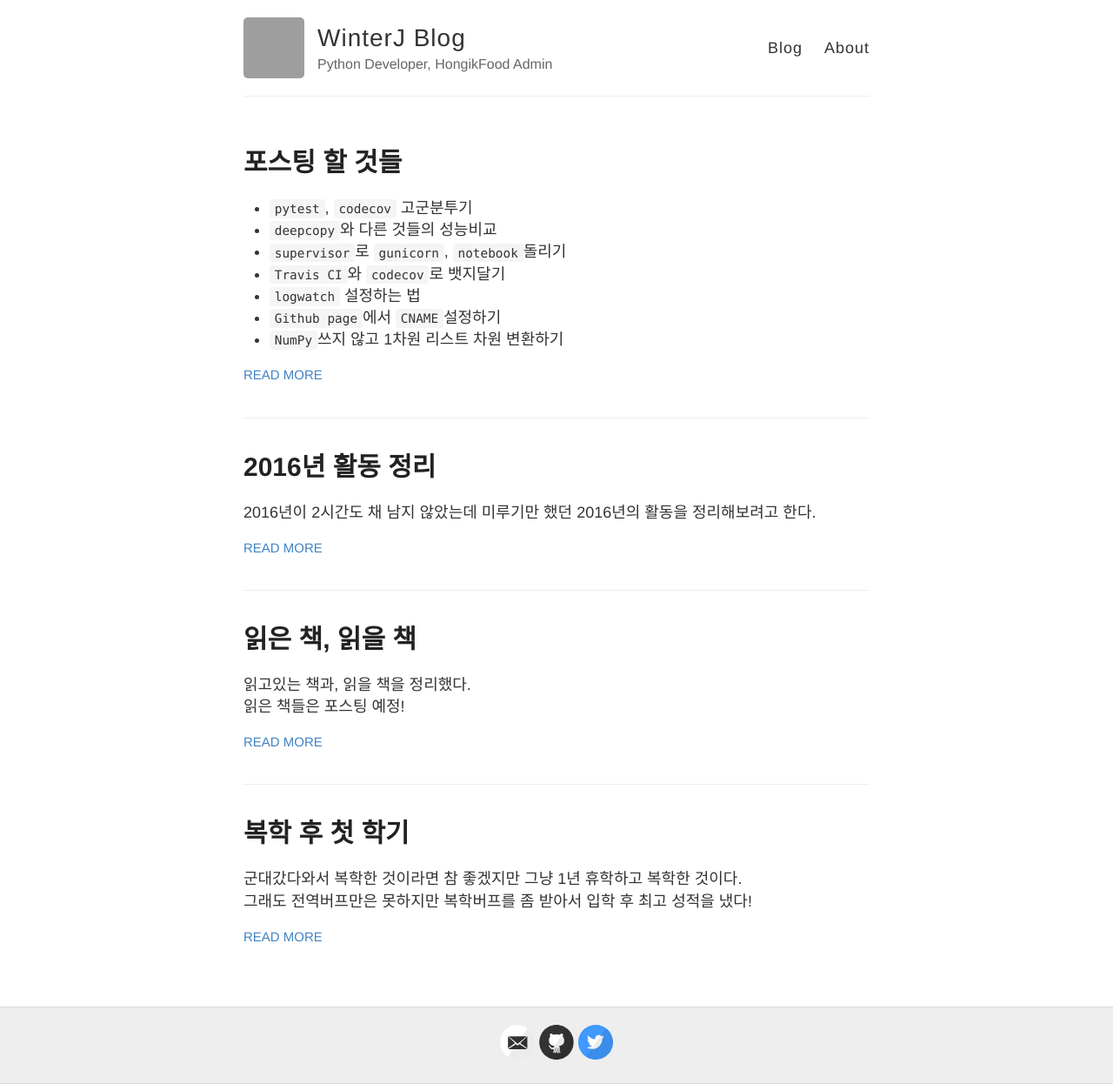
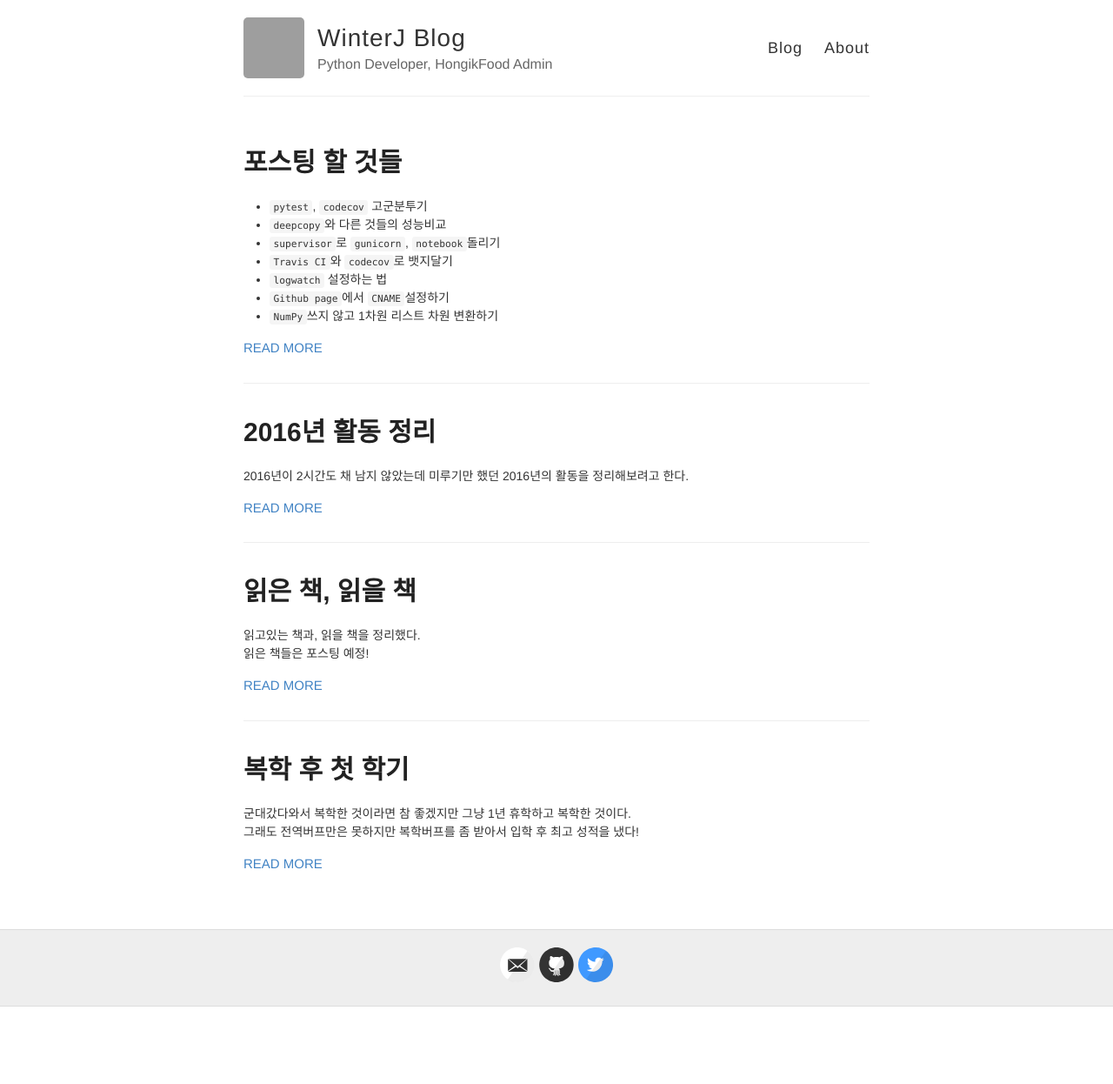
Before and after one commit to winterjung/JungWinter.github.io, a Jekyll site: the page built from index.html, in a window 1280 px wide. Shown: the whole page at 87% size. Built offline with Jekyll 4.4.1, drawn with Linux system fonts in a browser that asks for light colours; after the commit the page ends 1157 px from its top, so only the background shows below that; grey boxes are pictures that could not be loaded.

Commit message:
post style 업데이트

```diff
--- a/_sass/_highlights.scss
+++ b/_sass/_highlights.scss
@@ -11,7 +11,7 @@
 }
 
 code {
-  font-family: 'consolas', 'Bitstream Vera Sans Mono','Courier', monospace;
+  font-family: Consolas, "Liberation Mono", Menlo, Courier, monospace;
   padding: 0;
   padding-top: 0.2em;
   padding-bottom: 0.2em;
--- a/style.scss
+++ b/style.scss
@@ -242,6 +242,8 @@ nav {
 //
 
 .posts > .post {
+  font-size: 14px;
+  line-height: 1.5;
   padding-bottom: 2em;
   border-bottom: 1px solid $lightGray;
 }
```
